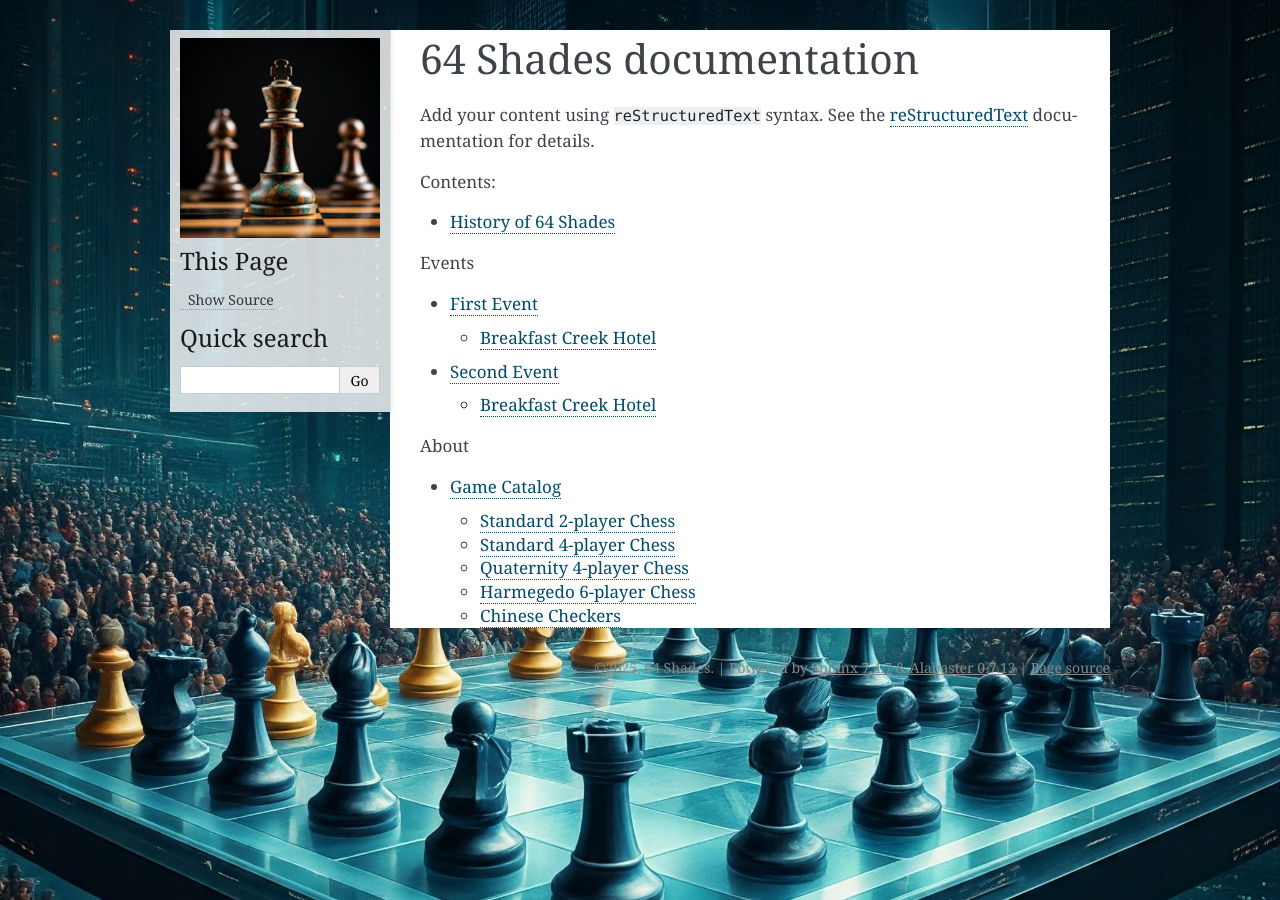
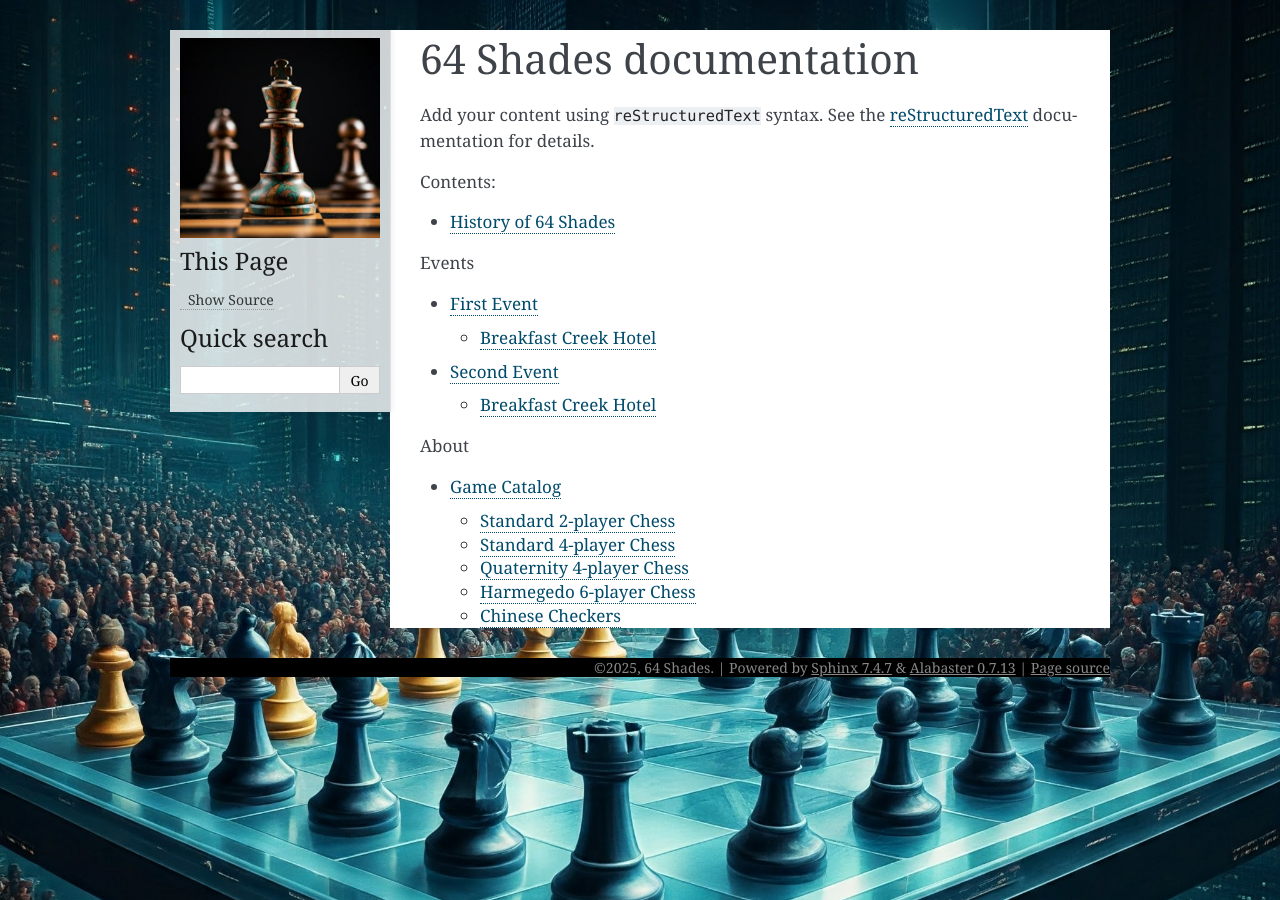
Before and after one commit to 64-shades/64-shades.github.io, a Sphinx documentation site: the page built from doc/source/index.rst, in a window 1280 px wide. Built offline with Sphinx 7.4.7, drawn with Linux system fonts in a browser that asks for light colours.

Commit message:
Fix footer legibility (#78)

```diff
--- a/doc/source/_static/css/custom.css
+++ b/doc/source/_static/css/custom.css
@@ -67,3 +67,7 @@ div.sphinxsidebar {
     /* White with 80% opacity */
     background-color: rgba(255, 255, 255, 0.8) !important;
 }
+
+.footer {
+    background: black;
+}
```
